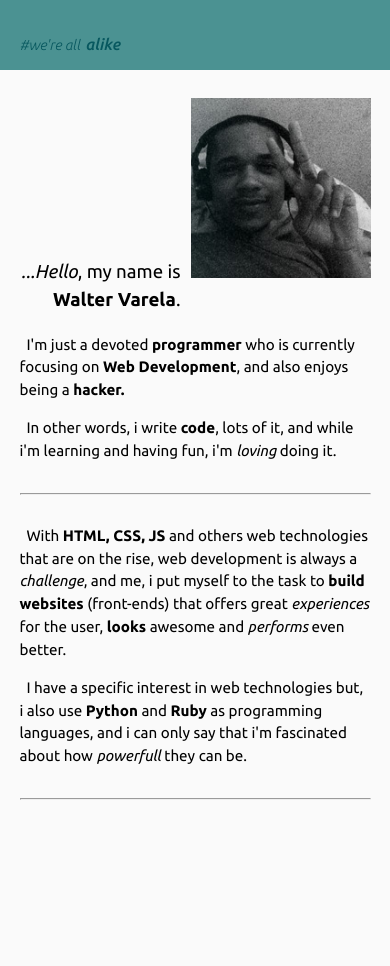
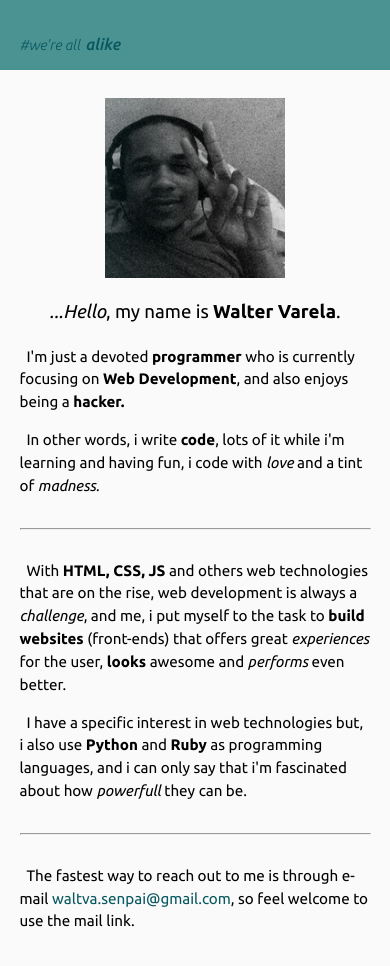
Before and after one commit to sen0rxol0/sen0rxol0.github.io, a Jekyll site: the page built from about/index.html, in a window 390 px wide and 972 px high. Shown: the top 966 px of the window. Built offline with Jekyll 4.4.1, drawn with Linux system fonts in a browser that asks for light colours; some web fonts are replaced.

Commit message:
modifications made

```diff
--- a/about/index.html
+++ b/about/index.html
@@ -7,13 +7,12 @@ layout: main
     <section class="about_me">
         <div id="mephoto">
             <span><img src="../assets/img/mephoto.jpg" alt="walter's classic internet photo"></span>
-            <p>Classic www Photo!??</p>
         </div>
         <h3><em>...Hello</em>, my name is <strong>Walter Varela</strong>.</h3>
         <div class="me_desc">
             <p>I'm just a devoted <b>programmer</b> who is currently focusing on <b>Web Development</b>, and also enjoys being a <b>hacker.</b></p>
 
-            <p>In other words, i write <b>code</b>, lots of it, and while i&#39;m learning and having fun, i&#39;m <em>loving</em> doing it.</p>
+            <p>In other words, i write <b>code</b>, lots of it while i&#39;m learning and having fun, i code with <em>love</em> and a tint of <em>madness.</em></p>
         </div>
         <hr>
         <div class="interests">
@@ -22,6 +21,9 @@ layout: main
             <p>I have a specific interest in web technologies but, i also use <b>Python</b> and <b>Ruby</b> as programming languages, and i can only say that i&#39;m fascinated about how <em>powerfull</em> they can be.</p>
         </div>
         <hr>
+        <div>
+            <p>The fastest way to reach out to me is through e-mail <a href="mailto:{{site.email_address}}">waltva.senpai@gmail.com</a>, so feel welcome to use the mail link.</p>
+        </div>
     </section>
 </article>
 </main>
--- a/articles/index.html
+++ b/articles/index.html
@@ -7,11 +7,16 @@ layout: main
 <article class="articles_list">
     <header class="article_header">
         <h1>{{ post.title}}</h1>
+        {% if post.thumbnail %}
+        <span><img src="{{post.thumbnail}}"></span>
+        {% endif %}
         <time datetime="{{post.date}}">Posted on &#9679; {{ post.date | date: "%B %-d, %Y" }}</time>
     </header>
+    {% unless post.thumbnail %}
     <div class="article_excerpt">
         {{ post.excerpt }}
     </div>
+    {% endunless %}
      <span class="read_more"><a href="{{ site.url }}{{ post.url }}">Read More</a>
     <svg class="arrow_forward"><use xlink:href="{{ site.url }}/assets/img/icon-sprite.svg#arrow-right-icon"/></svg></span>
 </article>
--- a/assets/css/main-styles.css
+++ b/assets/css/main-styles.css
@@ -421,26 +421,46 @@ ARTICLES-PAGE
 
 .article_header {
     padding: 0 15px;
-    margin-bottom: 20px;
+    margin: 5% auto;
     font-family: 'Droid Serif',  "Palatino Linotype", "Book Antiqua", serif;
 }
 
 .article_header h1 {
     margin: 0;
     margin-bottom: 20px;
-    font-size: 1.4em;
+    font-size: 1.2em;
     text-align: right;
 }
 
-.article_header time {
+.article_header span {
+    width: 100%;
+    height: 10%;
+    margin: 0;
+    overflow: hidden;
+    display: block;
+
+}
+
+.article_header img {
+    width: 100%;
+    height: 100%;
+    margin: 0 auto;
+    padding: 0;
+
+}
+
+#articles_wrapper time {
     font-weight: 300;
     font-size: 0.75em;
     font-style: italic;
 }
 
 .article_excerpt {
+    width: 100%;
+    height: 100px;
     margin: 0;
     padding: auto 15px;
+    overflow: hidden;
 
 }
 
@@ -454,18 +474,17 @@ ARTICLES-PAGE
     font-weight: 300;
     font-size: 0.8em;
     text-align: center;
-    background-color: rgba(0,102,102, 0.4);
+    background-color: rgba(0, 102, 102, 0.2);
     display: block;
     position: absolute;
-    top: 60%;
+    top: 0;
     right: 0;
     bottom: 0;
     left: 0;
     -webkit-transform: translateY(100%) scale( 0.5);
         transform: translateY(100%) scale(0.5);
-    -webkit-transition: all 0.25s ease-out;
-    -webkit-transition: all 0.3s ease-out;
-        transition: all 0.3s ease-out;
+    -webkit-transition: all 0.35s ease-out;
+        transition: all 0.35s ease-out;
 
 }
 
@@ -527,11 +546,6 @@ ABOUT
     position: relative;
 }
 
-#mephoto:hover p {
-    transform: translateX(0%);
-
-}
-
 #mephoto span {
     width: 180px;
     height: 180px;
@@ -546,27 +560,6 @@ ABOUT
     height: 110%;
     position: absolute;
     right: 0;
-
-}
-
-#mephoto p {
-    width: 100%;
-    height: 100%;
-    margin: auto;
-    font-weight: 300;
-    font-size: 0.8em;
-    font-style: italic;
-    text-align: center;
-    color: rgba(250, 250, 250, 0.8);
-    background-color: rgba(7, 88, 95, 0.2);
-    position: absolute;
-    top: 0;
-    right: 0;
-    bottom: 0;
-    left: 0;
-    transform: translateX(-100%);
-    transition: all 0.35s ease-in;
-
 
 }
 
@@ -586,9 +579,14 @@ ABOUT
 
 .about_me p {
     font-size: 0.95em;
-     text-indent: 2%;
+    text-indent: 2%;
 }
 
 .about_me hr {
     margin: 30px 0;
 }
+
+.about_me a {
+    color: #07585F;
+    text-decoration: none;
+}
--- a/assets/css/styles-rules.css
+++ b/assets/css/styles-rules.css
@@ -259,4 +259,26 @@ Media Query/Rules
       margin-top: 30%;
 
     }
+
+    #about_main #about_article {
+        -webkit-transition: all 0.35s ease-in-out;
+        transition: all 0.35s ease-in-out;
+    }
+
+    #mephoto {
+        margin: auto;
+        float: none;
+    }
+
+    .about_me h3 {
+        margin-top: auto;
+        margin: auto;
+        padding-top: 20px;
+        padding: auto;
+        text-align: center;
+    }
+
+    #about_main .menu_active {
+        margin-top: 40%;
+    }
 }
--- a/assets/scripts/main.js
+++ b/assets/scripts/main.js
@@ -8,7 +8,7 @@
 
             var $href = $anchorLink.eq(i).attr("href");
 
-            if ( $href === window.location.href ) {
+            if ( $href === window.location.pathname ) {
 
                     $("a.active_page").removeClass("active_page");
 
@@ -34,7 +34,8 @@
             $contactLinks = $(".footer_links"),
             $siteNav      = $("#site_nav"),
             $mainArticle  = $(".main_article"),
-            $articlesWrap = $("#articles_wrapper");
+            $articlesWrap = $("#articles_wrapper"),
+            $aboutArticle = $("#about_article");
 
 
         $menuIcon.on("click", function() {
@@ -43,10 +44,12 @@
             $contactLinks.toggleClass("menu_active");
             $siteNav.toggleClass("menu_active");
 
-            if ( $( document ).width() <= 520 ) {
+            if ( $(document).width() <= 520 ) {
 
                 $mainArticle.toggleClass("menu_active");
                 $articlesWrap.toggleClass("menu_active");
+                $aboutArticle.toggleClass("menu_active");
+
 
             }
 
@@ -59,7 +62,7 @@
 
         var $mainHeader = $("#main_header");
 
-        var $windowScroll = $( window );
+        var $windowScroll = $(window);
 
         $(window).on("scroll", function() {
 
```
Also changed, not shown: assets/img/headers/brackets.jpg (added), assets/img/thumbnails/brackets-thumb.jpg (added).
